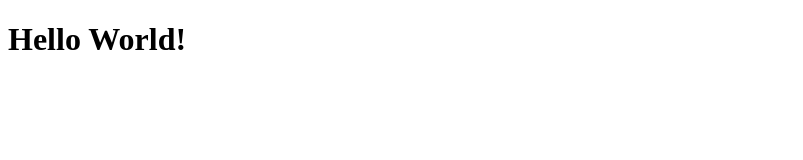
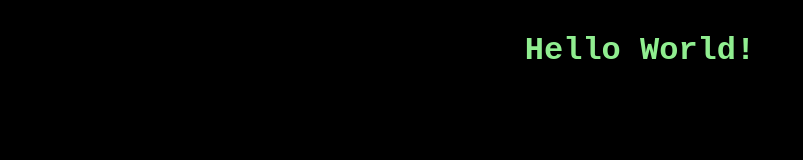
Before and after one commit to Martinello3/ppm-teste, a plain HTML site: page index.html in a window 1280 px wide. Shown: the whole page, without its empty margins (0-803 px from the left). Drawn offline with Linux system fonts and the light colour scheme.

Commit message:
Adicionando estilo à página de Hello World

```diff
--- a/index.html
+++ b/index.html
@@ -4,6 +4,7 @@
     <meta charset="UTF-8">
     <meta name="viewport" content="width=device-width, initial-scale=1.0">
     <title>Document</title>
+    <link rel="stylesheet" href="style.css">
 </head>
 <body>
     <h1>Hello World!</h1>
--- /dev/null
+++ b/style.css
@@ -0,0 +1,10 @@
+body {
+    background-color: black;
+    font-family: 'Courier New', Courier, monospace;
+}
+
+h1 {
+    margin-top: 2rem;
+    color: lightgreen;
+    text-align: center;
+}
```
